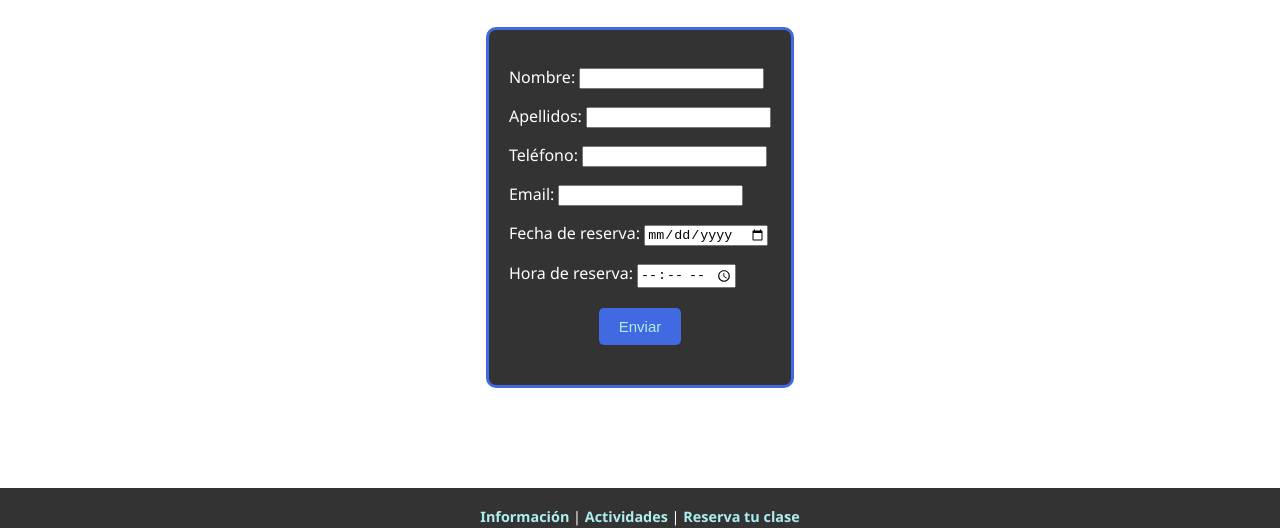
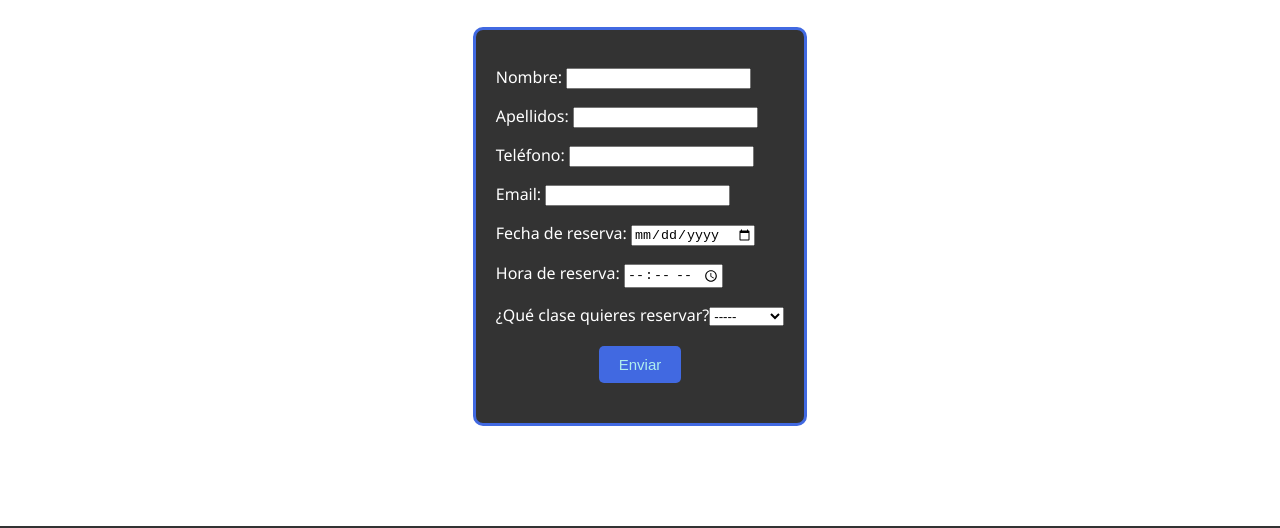
Before and after one commit to Cafeinomanos/GYM, a plain HTML site: page index.html in a window 1280 px wide. Shown: the part 2852-3380 px from the top of the page. Drawn offline with Linux system fonts and the light colour scheme.

Commit message:
Add files via upload

```diff
--- a/index.html
+++ b/index.html
@@ -106,6 +106,16 @@
                 <p><label for="hora_reserva">Hora de reserva:
                     <input type="time" id="hora_reserva" name="hora_reserva" required>
                 </label></p>
+                <p>¿Qué clase quieres reservar?<select name="clase">
+                    <option value="Selecciona">-----</option>
+                    <option value="yoga">Yoga</option>
+                    <option value="pilates">Pilates</option>
+                    <option value="natacion">Natación</option>
+                    <option value="spinning">Spinning</option>
+                    <option value="crossfit">CrossFit</option>
+                    <option value="futbol">Fútbol</option>
+                    <option value="padel">Pádel</option>
+                  </select></p>
                 <input id= "enviar" type="submit" value="Enviar"/>
             </form>
     <footer>
```
